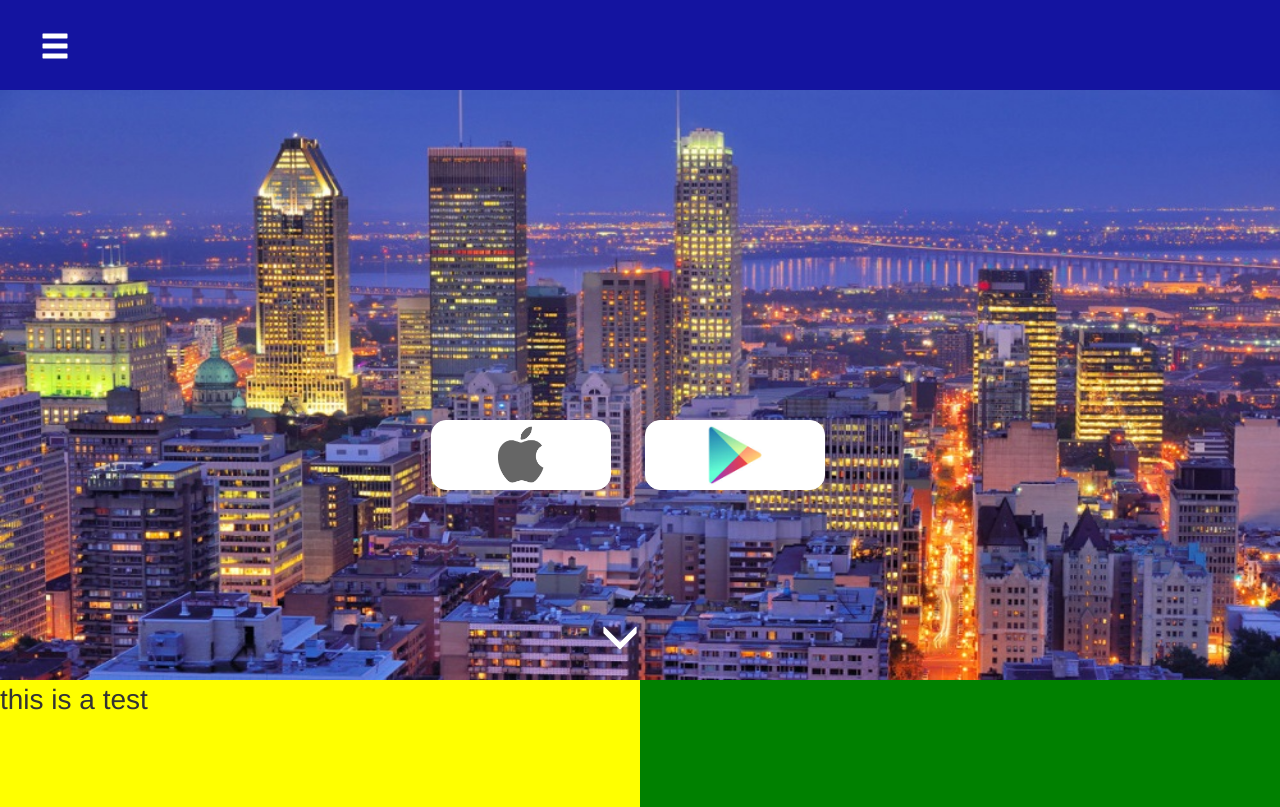
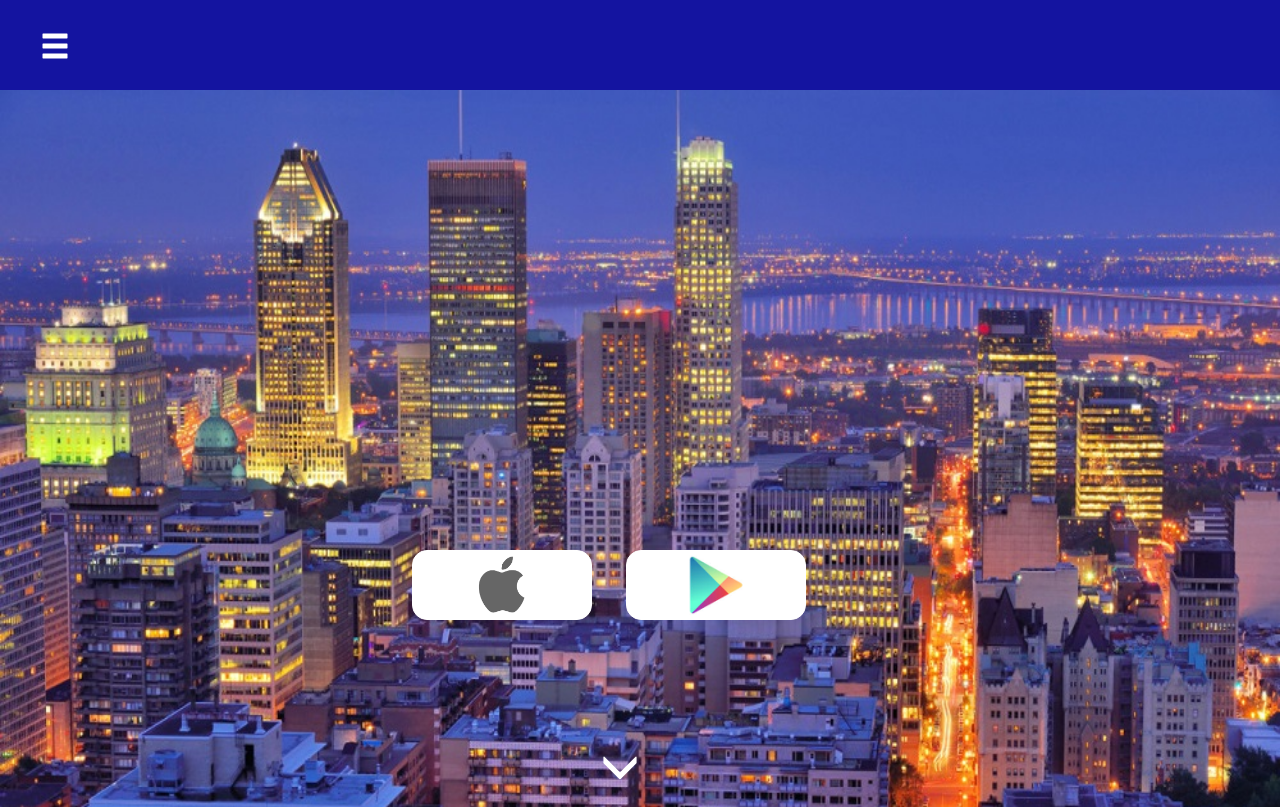
Before and after one commit to jeanraymonddaher/camerazzi-website, a plain HTML site: page home.html in a window 1280 px wide. Shown: the top 807 px of the page. Drawn offline with nearby package versions, Linux system fonts and the light colour scheme.

Commit message:
background image and button's alignment fixed

```diff
--- a/home.html
+++ b/home.html
@@ -51,7 +51,7 @@
 <!-- *****main part***** -->
 <div id="main">
  <div id="bg">
-     <img src="image.jpg">
+
      <div id="dlbuttons">
         <a href="https://www.apple.com/itunes/" id="apple"></a>
         <a href="https://play.google.com/store?hl=en" id="playstore"></a>
@@ -60,7 +60,7 @@
 
      <a href=#contents id="arrow"><span class="glyphicon glyphicon-menu-down"></span></a>
  </div>
- <div>
+
      <div id="contents">
         <div id="section1">
            <div id="left1">
@@ -85,7 +85,7 @@
         </div>
 
      </div>
- </div>
+
 </div>
 <!-- ****end of main part ****** -->
 
--- a/stylesheet.css
+++ b/stylesheet.css
@@ -1,3 +1,6 @@
+html, body{
+height: 100%;
+}
 body{
 background-color: green;
 margin: 0px;
@@ -74,8 +77,9 @@ span.glyphicon-remove{
           top: 70px;
           left:0;
           z-index:1;
+          margin-top: 20px;
           padding:0;
-          height: 610px;
+          height: 90%;
 
    }
 
@@ -95,22 +99,30 @@ span.glyphicon-remove{
   }
 
 }
-#bg{
-position: relative;
-
+#main{
+background-color: black;
+padding: 0;
+margin: 0;
+width: 100%;
+height: 100%;
 }
 
+#main #bg{
+position: relative;
+padding: 0;
+background-image: url("image.jpg");
+background-repeat: no-repeat;
+background-size: 100% 100%;
+ margin: 0 auto;
+height: 90%;
+width: 100%;
+}
 
-#bg img{
-width:100%;
-height:590px;;
-margin:0 auto;
-}
 
 #bg #dlbuttons{
 width: 500px;
 position: absolute;
-right: 30%;
+right: 31.5%;
 bottom: 150px;
 padding: 20px;
 }
```
